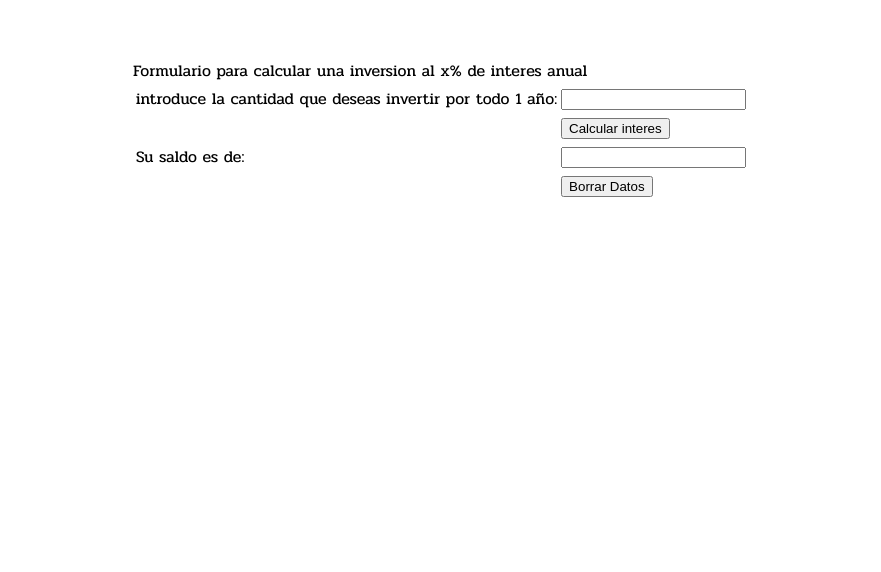
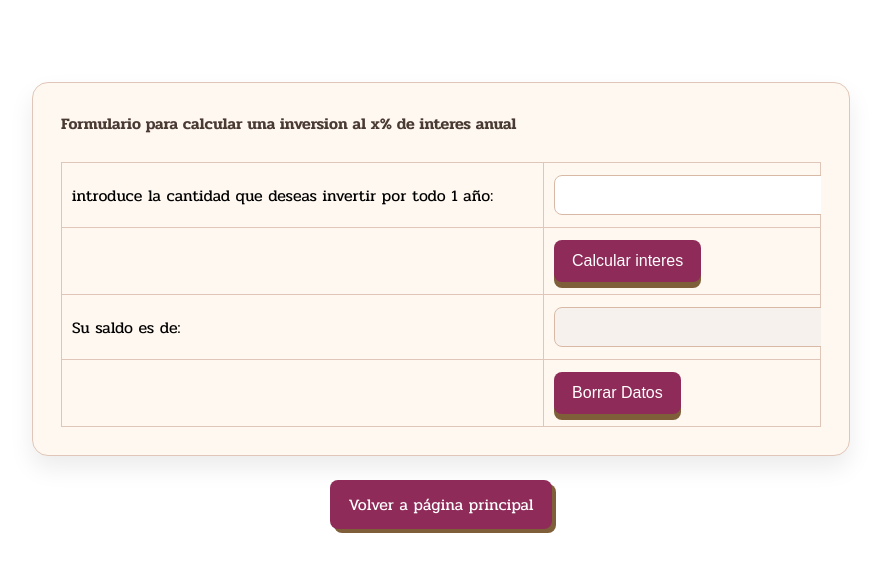
Before and after one commit to DiegoAle-21/4IV8_Angeles_Martinez_Diego, a plain HTML site: page 03EjerciciosBasicos/01Ejercicio01.html in a window 1280 px wide. Shown: the whole page, without its empty margins (199-1080 px from the left). Drawn offline with Linux system fonts and the light colour scheme.

Commit message:
Corrección

```diff
--- a/03EjerciciosBasicos/01Ejercicio01.html
+++ b/03EjerciciosBasicos/01Ejercicio01.html
@@ -1,5 +1,5 @@
 <!DOCTYPE html>
-<html lang="en">
+<html lang="es">
 <head>
     <meta charset="UTF-8">
     <meta name="viewport" content="width=device-width, initial-scale=1.0">
@@ -46,6 +46,7 @@
             </div>
         </form>
     </div>
+    <a href="../index.html" class="boton-enlace">Volver a página principal</a>
     <script src="./js/interes.js"></script>
 
 </body>
--- a/style.css
+++ b/style.css
@@ -41,6 +41,85 @@ body {
     background-color: #AC336C; /* Rosa/Vino claro */
     box-shadow: 4px 4px 0px #B98B53; /* Sombra ocre dorado */
     transform: translate(-2px, -2px);
+}
+
+input[type="button"],
+input[type="submit"],
+input[type="reset"],
+.boton-enlace {
+    border: none;
+    border-radius: 8px;
+    padding: 12px 18px;
+    font-size: 1rem;
+    cursor: pointer;
+    transition: transform 0.2s ease, box-shadow 0.2s ease;
+}
+
+input[type="button"],
+input[type="submit"],
+input[type="reset"] {
+    background-color: #8E2B59;
+    color: white;
+    box-shadow: 0 6px 0 #7E5F39;
+}
+
+input[type="button"]:hover,
+input[type="submit"]:hover,
+input[type="reset"]:hover,
+.boton-enlace:hover {
+    transform: translate(-2px, -2px);
+}
+
+.Ejercicio1 {
+    background-color: #FFF8F0;
+    border: 1px solid #E0C6B8;
+    border-radius: 16px;
+    box-shadow: 0 12px 25px rgba(0, 0, 0, 0.08);
+    padding: 28px;
+    width: 100%;
+    max-width: 760px;
+    margin: 24px auto;
+}
+
+.Ejercicio1 label {
+    display: block;
+    font-weight: 600;
+    margin-bottom: 16px;
+    color: #4A3A34;
+}
+
+.container-table {
+    width: 100%;
+    overflow-x: auto;
+}
+
+.table {
+    width: 100%;
+    border-collapse: collapse;
+    margin-top: 10px;
+}
+
+.table td {
+    padding: 12px 10px;
+    border: 1px solid #E0C6B8;
+    vertical-align: middle;
+}
+
+.table input[type="text"] {
+    width: 100%;
+    padding: 10px 12px;
+    border-radius: 8px;
+    border: 1px solid #D8B9A5;
+    font-size: 1rem;
+}
+
+.table input[readonly] {
+    background-color: #F7F1ED;
+}
+
+.Ejercicio1 .boton-enlace {
+    display: inline-block;
+    margin-top: 18px;
 }
 
 .portada,
```
